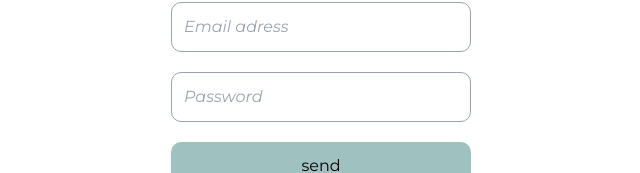
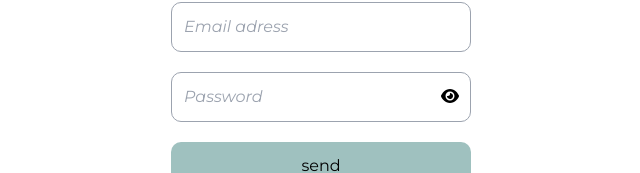
Before and after one commit to barisbalcimusic/chat-bot, a React (Vite) app in the folder frontend/: page /login in a window 1280 px wide. Shown: the part 327-500 px from the top of the page, without its empty margins (319-959 px from the left). Built offline with nearby package versions, Linux system fonts and the light colour scheme.

Commit message:
visibility added for login && visibility of field in settings improved

```diff
--- a/frontend/src/components/DeleteField.jsx
+++ b/frontend/src/components/DeleteField.jsx
@@ -4,7 +4,7 @@ import { useChatContext } from "../contexts/ChatContext";
 import { deleteAccount } from "../utils/deleteAccount";
 
 const DeleteField = () => {
-  const [passwordValue, setPasswordValue] = useState(null);
+  const [passwordValue, setPasswordValue] = useState("");
   const { user, setUser } = useLoginContext();
   const { setMessages } = useChatContext();
 
@@ -21,15 +21,14 @@ const DeleteField = () => {
   return (
     <div className="settings w-full flex flex-col gap-2">
       <form onSubmit={handleSubmit} className="flex flex-col gap-2 p-4">
-        <label className="flex flex-col">
-          Password:
+        <p>Please enter your password to delete your account:</p>
         <input
           value={passwordValue}
           type="text"
           onChange={(e) => setPasswordValue(e.target.value)}
           className="p-2"
+          placeholder="Password"
         />
-        </label>
         <button type="submit" className="button p-1">
           delete
         </button>
--- a/frontend/src/components/EditField.jsx
+++ b/frontend/src/components/EditField.jsx
@@ -33,15 +33,14 @@ const EditField = () => {
   return (
     <div className="settings w-full flex flex-col gap-2">
       <form onSubmit={handleSubmit} className="flex flex-col gap-2 p-4">
-        <label className="flex flex-col">
-          Email:
+        <p>Please enter your new email adress to uptade:</p>
         <input
           onChange={(e) => setNewEmail(e.target.value)}
           type="text"
           value={newEmail}
           className="p-2"
+          placeholder="Email adress"
         />
-        </label>
         <button type="submit" className="button p-1">
           update
         </button>
--- a/frontend/src/components/Modal.jsx
+++ b/frontend/src/components/Modal.jsx
@@ -17,11 +17,17 @@ const Modal = ({ setModal }) => {
   //CHANGE VISIBILTY OF EDIT FIELD
   const handleEdit = () => {
     setEditFieldOpened((value) => !value);
+    if (deleteFieldOpened) {
+      setDeleteFieldOpened((value) => !value);
+    }
   };
 
   //CHANGE VISIBILTY OF DELETE FIELD
   const handleDelete = () => {
     setDeleteFieldOpened((value) => !value);
+    if (editFieldOpened) {
+      setEditFieldOpened((value) => !value);
+    }
   };
 
   //LOGOUT USER
--- a/frontend/src/views/Login.jsx
+++ b/frontend/src/views/Login.jsx
@@ -1,12 +1,15 @@
-import { useState } from "react";
+import { useEffect, useRef, useState } from "react";
 import { Link, useNavigate } from "react-router-dom";
 import { login } from "../utils/login";
 import { useLoginContext } from "../contexts/LoginContext";
+import { FontAwesomeIcon } from "@fortawesome/react-fontawesome";
+import { faEye, faEyeSlash } from "@fortawesome/free-solid-svg-icons";
 
 const Login = () => {
   const [email, setEmail] = useState("");
   const [warning, setWarning] = useState(false);
   const [password, setPassword] = useState("");
+  const [passwordHidden, setPasswordHidden] = useState(true);
   const { setUser } = useLoginContext();
   const navigate = useNavigate();
 
@@ -23,7 +26,6 @@ const Login = () => {
       }
     });
   };
-
   return (
     <form
       className="w-screen h-screen flex flex-col justify-center items-center gap-5 p-5 bg-white"
@@ -37,13 +39,25 @@ const Login = () => {
         placeholder="Email adress"
         onChange={(e) => setEmail(e.target.value)}
       />
+      <div className="flex justify-end items-center relative">
         <input
           value={password}
-        type="text"
+          type={passwordHidden ? "password" : "text"}
           className="w-[300px] p-3 placeholder:italic border border-gray-400 rounded-[10px] "
           placeholder="Password"
           onChange={(e) => setPassword(e.target.value)}
         />
+        <div
+          onClick={() => setPasswordHidden((value) => !value)}
+          className="absolute right-3 hover:cursor-pointer hover:text-gray-400"
+        >
+          {passwordHidden ? (
+            <FontAwesomeIcon icon={faEye} />
+          ) : (
+            <FontAwesomeIcon icon={faEyeSlash} />
+          )}
+        </div>
+      </div>
       {warning && (
         <p className="text-red-500">
           {warning === "EmptyInput"
```
Lines whose indentation alone changed are shown as unchanged.
